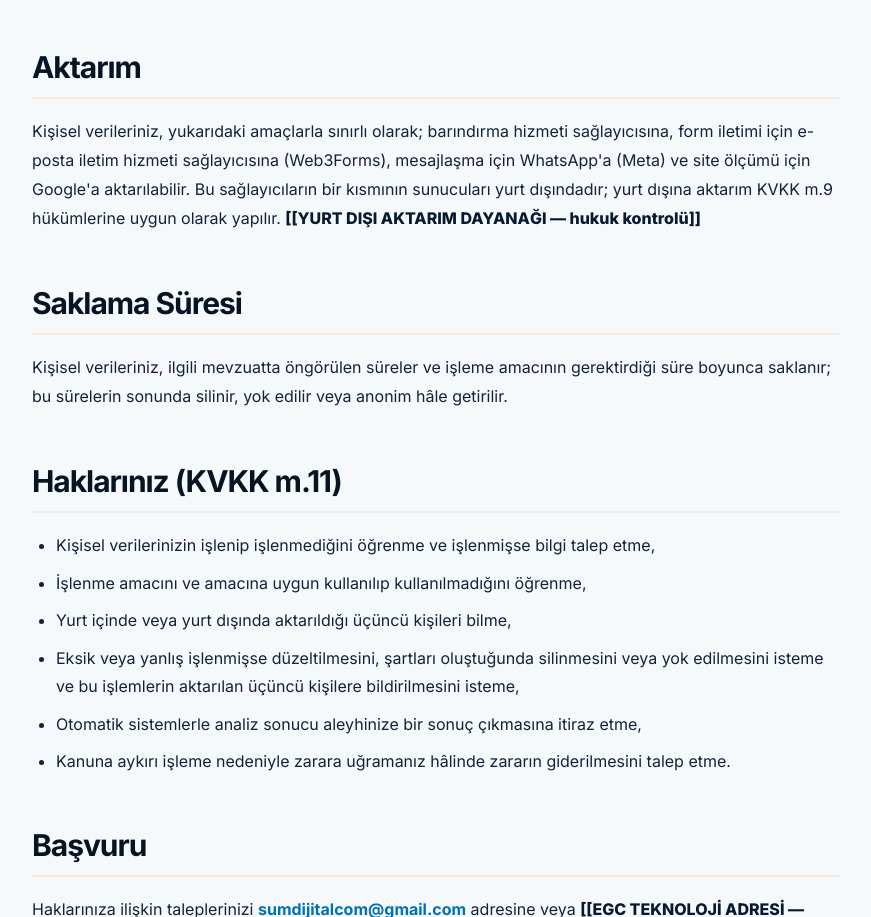
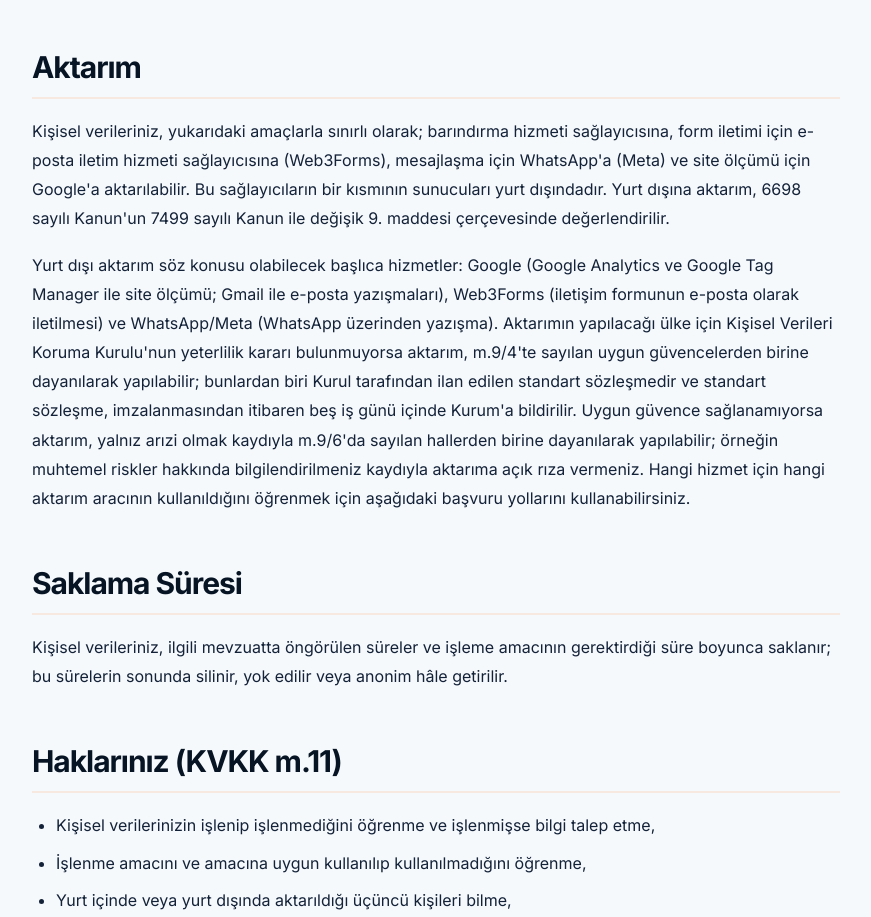
Before and after one commit to serdargurkanc-create/sumdijital-onizleme, a plain HTML site: page kvkk/index.html in a window 1280 px wide. Shown: the part 1764-2681 px from the top of the page, without its empty margins (18-889 px from the left). Drawn offline with Linux system fonts and the light colour scheme.

Commit message:
Taslak önizleme — sumdijital PR #1 head ce2b083 (yasal metinler)

```diff
--- a/kvkk/index.html
+++ b/kvkk/index.html
@@ -231,7 +231,8 @@
             <p>Veriler; iletişim formu, WhatsApp, telefon ve e-posta yoluyla sizin tarafınızdan iletilmesiyle ve site kullanımı sırasında otomatik yollarla toplanır.</p>
 
             <h2 id="b6">Aktarım</h2>
-            <p>Kişisel verileriniz, yukarıdaki amaçlarla sınırlı olarak; barındırma hizmeti sağlayıcısına, form iletimi için e-posta iletim hizmeti sağlayıcısına (Web3Forms), mesajlaşma için WhatsApp'a (Meta) ve site ölçümü için Google'a aktarılabilir. Bu sağlayıcıların bir kısmının sunucuları yurt dışındadır; yurt dışına aktarım KVKK m.9 hükümlerine uygun olarak yapılır. <strong>[[YURT DIŞI AKTARIM DAYANAĞI — hukuk kontrolü]]</strong></p>
+            <p>Kişisel verileriniz, yukarıdaki amaçlarla sınırlı olarak; barındırma hizmeti sağlayıcısına, form iletimi için e-posta iletim hizmeti sağlayıcısına (Web3Forms), mesajlaşma için WhatsApp'a (Meta) ve site ölçümü için Google'a aktarılabilir. Bu sağlayıcıların bir kısmının sunucuları yurt dışındadır. Yurt dışına aktarım, 6698 sayılı Kanun'un 7499 sayılı Kanun ile değişik 9. maddesi çerçevesinde değerlendirilir.</p>
+            <p>Yurt dışı aktarım söz konusu olabilecek başlıca hizmetler: Google (Google Analytics ve Google Tag Manager ile site ölçümü; Gmail ile e-posta yazışmaları), Web3Forms (iletişim formunun e-posta olarak iletilmesi) ve WhatsApp/Meta (WhatsApp üzerinden yazışma). Aktarımın yapılacağı ülke için Kişisel Verileri Koruma Kurulu'nun yeterlilik kararı bulunmuyorsa aktarım, m.9/4'te sayılan uygun güvencelerden birine dayanılarak yapılabilir; bunlardan biri Kurul tarafından ilan edilen standart sözleşmedir ve standart sözleşme, imzalanmasından itibaren beş iş günü içinde Kurum'a bildirilir. Uygun güvence sağlanamıyorsa aktarım, yalnız arızi olmak kaydıyla m.9/6'da sayılan hallerden birine dayanılarak yapılabilir; örneğin muhtemel riskler hakkında bilgilendirilmeniz kaydıyla aktarıma açık rıza vermeniz. Hangi hizmet için hangi aktarım aracının kullanıldığını öğrenmek için aşağıdaki başvuru yollarını kullanabilirsiniz.</p>
 
             <h2 id="b7">Saklama Süresi</h2>
             <p>Kişisel verileriniz, ilgili mevzuatta öngörülen süreler ve işleme amacının gerektirdiği süre boyunca saklanır; bu sürelerin sonunda silinir, yok edilir veya anonim hâle getirilir.</p>
```
Also changed, not shown: cerez-politikasi/index.html (+1 -1 lines).
